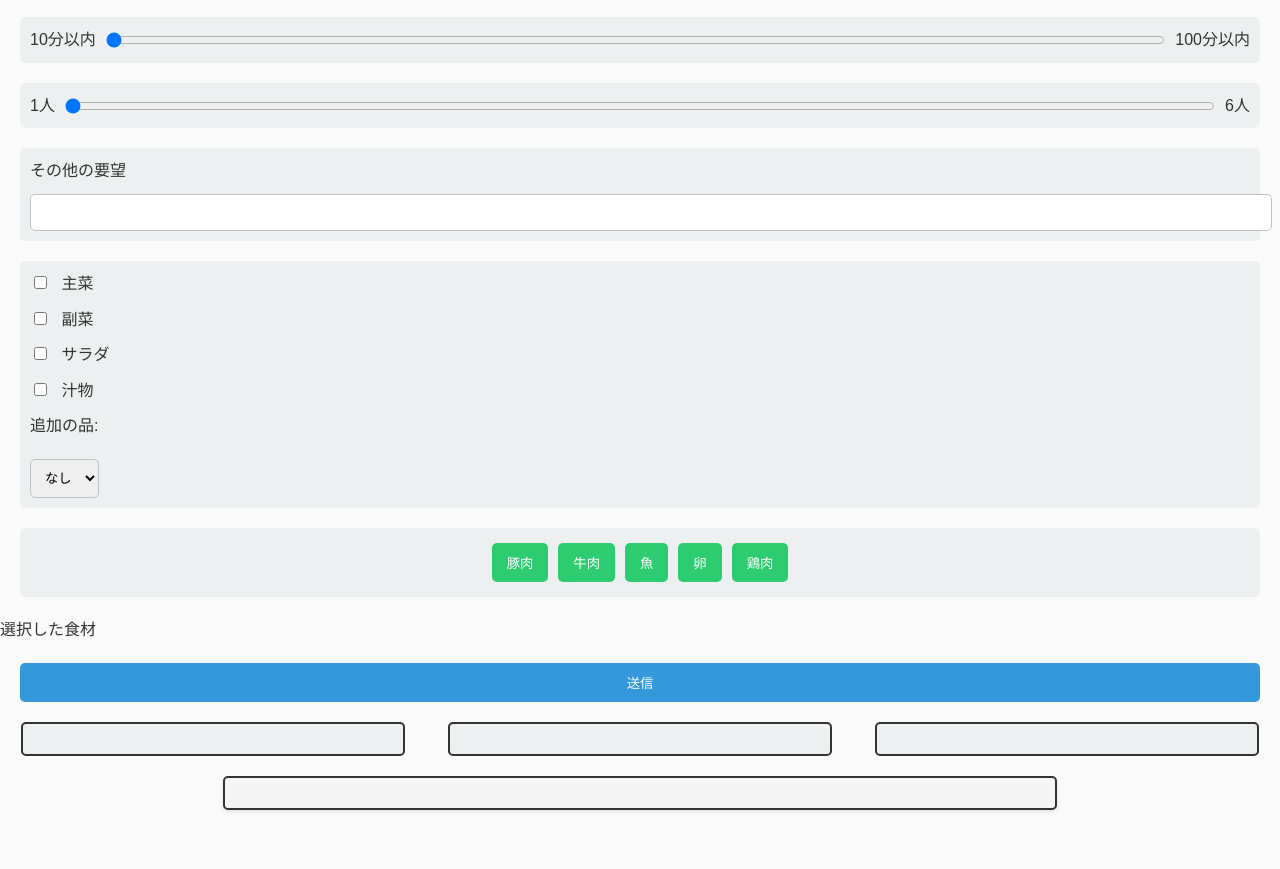
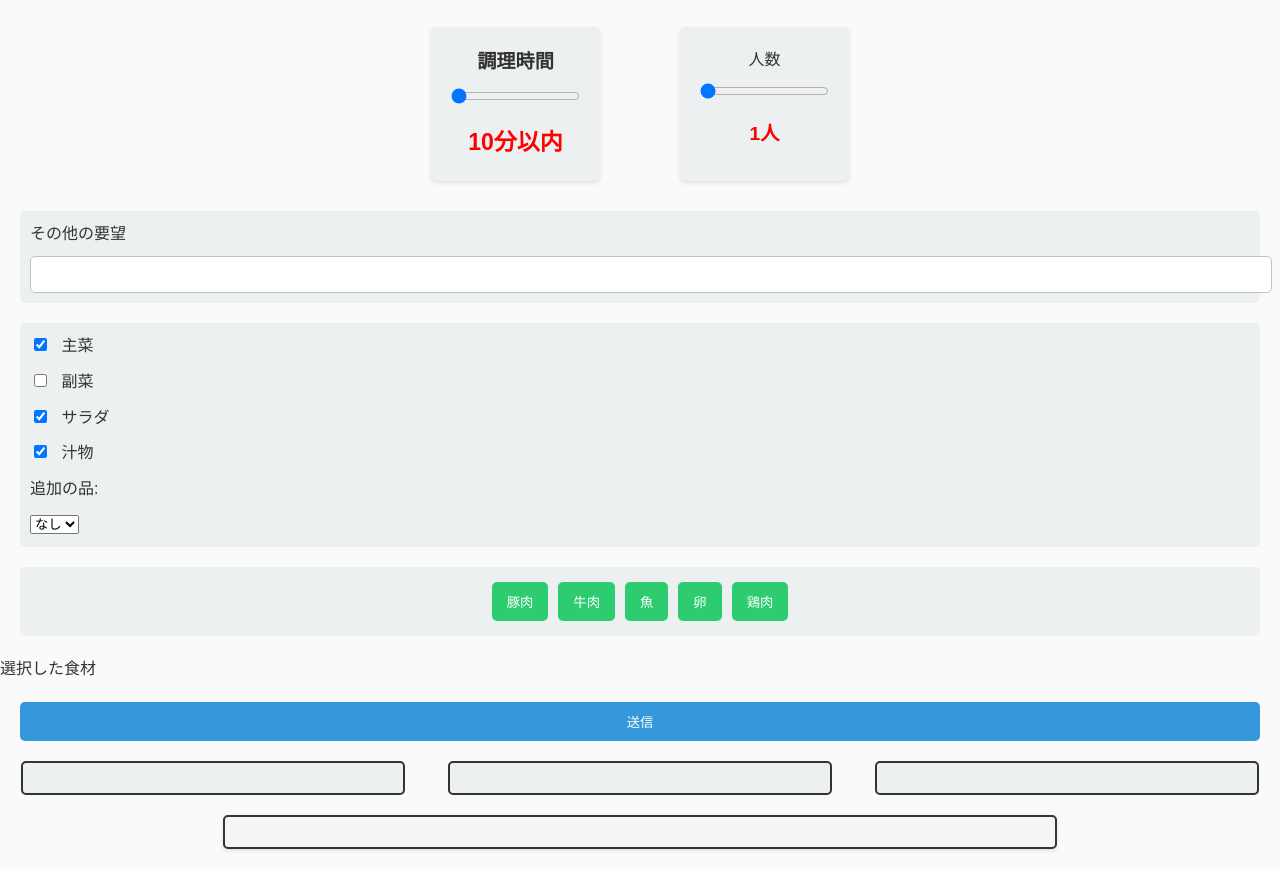
Before and after one commit to ut-code/coeteco-hack2-teamD, a website: page public/index.html in a window 1280 px wide. Shown: the part 74-943 px from the top of the page. Before the commit the page ends 904 px from the top, so only its background shows below. Drawn offline with Linux system fonts and the light colour scheme.

Commit message:
条件をtextpromptに読み込むようにした&レイアウトの変更

```diff
--- a/public/index.html
+++ b/public/index.html
@@ -42,45 +42,46 @@
   <body>
     <h1>AI チャット</h1>
     <!-- レスポンスを表示するための要素 -->
-
+    <div id="time-people">
     <div id="cook-time" class="slider-container">
-      10分以内
-      <input type="range" min="0" max="100" value="0" step="10" id="cook-time-slider">
-      100分以内
+      調理時間
+      <input type="range" min="10" max="100" value="10" step="10" id="cook-time-slider">
+      <div id="cook-time-display">10</div>
     </div>
-    <div id="peopele-number" class="slider-container">
-      1人
-      <input type="range" min="1" max="6" value="1" step="1" id="peopele-number-slider" class="sliderbar">
-      6人
+    <div id="people-number" class="slider-container">
+      人数
+      <input type="range" min="1" max="6" value="1" step="1" id="people-number-slider" class="sliderbar">
+      <div id="people-number-display">1</div>
     </div>
+  </div>
     <div id="more-request">
       <div>その他の要望</div>
       <input id="more-request-message" />
     </div>
     <div id="select-dish">
-      <form>
+      <form id="menu-list">
         <label>
-          <input type="checkbox" name="shusai" id="shusai" value="">
+          <input type="checkbox" name="dish" id="shusai" value="主菜" checked>
           主菜
         </label>
         <label>
-          <input type="checkbox" name="hukusai" id="hukusai" value="">
+          <input type="checkbox" name="dish" id="hukusai" value="副菜">
           副菜
         </label>
         <label>
-          <input type="checkbox" name="sarada" id="sarada" value="">
+          <input type="checkbox" name="dish" id="sarada" value="サラダ" checked>
           サラダ
         </label>
         <label>
-          <input type="checkbox" name="shirumono" id="shirumono" value="">
+          <input type="checkbox" name="dish" id="shirumono" value="汁物" checked>
           汁物
         </label>
         <label for="dropdown">追加の品:</label>
-        <select id="dropdown" name="tuika" id="tuika">
-          <option value="option1">なし</option>
-          <option value="option2">１つ</option>
-          <option value="option3">２つ</option>
-          <option value="option3">３つ</option>
+        <select name="tuika" id="tuika">
+          <option value="0">なし</option>
+          <option value="1">１つ</option>
+          <option value="2">２つ</option>
+          <option value="3">３つ</option>
         </select>
       </form>
     </div>
--- a/public/script.js
+++ b/public/script.js
@@ -140,7 +140,20 @@ document.addEventListener('click', function(event) {
 });
 
 submitButtonElement.onclick = async () => {
-    const promptText = selectedIngredients.join("と") + "を用いた主菜を含む一食の献立を3つ提案してください。ただし、一つ一つの献立の始めには###を、終わりには---をつけて、わかりやすく表示してください。また、材料やレシピは表示せず、料理名のみ出力してください。";
+    const cookTime = document.getElementById("cook-time-slider").value;
+    const peopleNumber = document.getElementById("people-number-slider").value;
+    const otherRequest = document.getElementById("more-request-message").value;
+    const otherMenu = document.getElementById("tuika").value;
+
+    const menuCheckedBoxes = document.querySelectorAll('input[name="dish"]:checked');
+
+    // チェックがついたチェックボックスの値を配列に変換
+    const menuList = Array.from(menuCheckedBoxes).map(checkbox => checkbox.value);
+
+    // 配列をコンソールに出力
+    console.log(menuList);
+
+    const promptText = selectedIngredients.join("と") + "を用いた主菜を含む一食の献立を3つ提案してください。ただし、一つ一つの献立の始めには###を、終わりには---をつけて、わかりやすく表示してください。また、材料やレシピは表示せず、料理名のみ出力してください。ただし、献立の条件を以下のようにします。#調理時間は"+cookTime+"分以内であること。 #" + peopleNumber + "人分であること。 #" + menuList.join("と")+ "と他" + otherMenu + "品で構成されていること。 #" + otherRequest;
     const aiChatMessage = await postChat({ promptText });
     addChatMessageElement("you", { content: promptText });
     addChatMessageElement("ai", aiChatMessage);
@@ -163,3 +176,22 @@ submitButtonElement.onclick = async () => {
     // 3つの献立をページの下部に表示
     displayMenu(menu1, menu2, menu3);
 };
+
+
+  const cookTimeSlider = document.getElementById("cook-time-slider");
+  const peopleNumberSlider = document.getElementById("people-number-slider");
+  const cookTimeDisplay = document.getElementById('cook-time-display');
+  const peopleNumberDisplay = document.getElementById('people-number-display');
+
+  // 初期表示
+  cookTimeDisplay.textContent = cookTimeSlider.value + "分以内";
+  peopleNumberDisplay.textContent = peopleNumberSlider.value + "人";
+
+  // イベントリスナーを追加
+  cookTimeSlider.addEventListener('input', function() {
+      cookTimeDisplay.textContent = this.value + "分以内";
+  });
+
+  peopleNumberSlider.addEventListener('input', function() {
+      peopleNumberDisplay.textContent = this.value + "人";
+  });
--- a/public/style.css
+++ b/public/style.css
@@ -88,21 +88,25 @@ h1 {
 
 .slider-container {
   display: flex;
+  flex-direction: column;
   align-items: center;
   margin: 10px 20px;
-  padding: 10px;
+  padding: 20px;
   background-color: #ecf0f1;
   border-radius: 5px;
+  text-align: center;
+  box-shadow: 0 2px 4px rgba(0, 0, 0, 0.1);
 }
 
 #cook-time,
 #peopele-number {
-  margin-top: 20px;
+  font-size: 1.2em;
+  font-weight: bold;
 }
 
 .slider-container input[type="range"] {
-  margin: 0 10px;
-  flex-grow: 1;
+  margin: 10px 0px;
+  width: 100%;
 }
 
 #more-request {
@@ -275,3 +279,17 @@ h1 {
 .chat-message__delete-button:hover {
   background-color: #c0392b;
 }
+
+#cook-time-display, #people-number-display {
+  font-size: 1.2em;
+  font-weight: bold;
+  margin-top: 10px;
+  color: red;
+}
+
+#time-people {
+  display: flex;
+  justify-content: center; /* Center the entire section horizontally */
+  gap: 40px; /* Add space between the cook time and people number sections */
+  margin: 20px 0; /* Add space above and below the section */
+}
```
